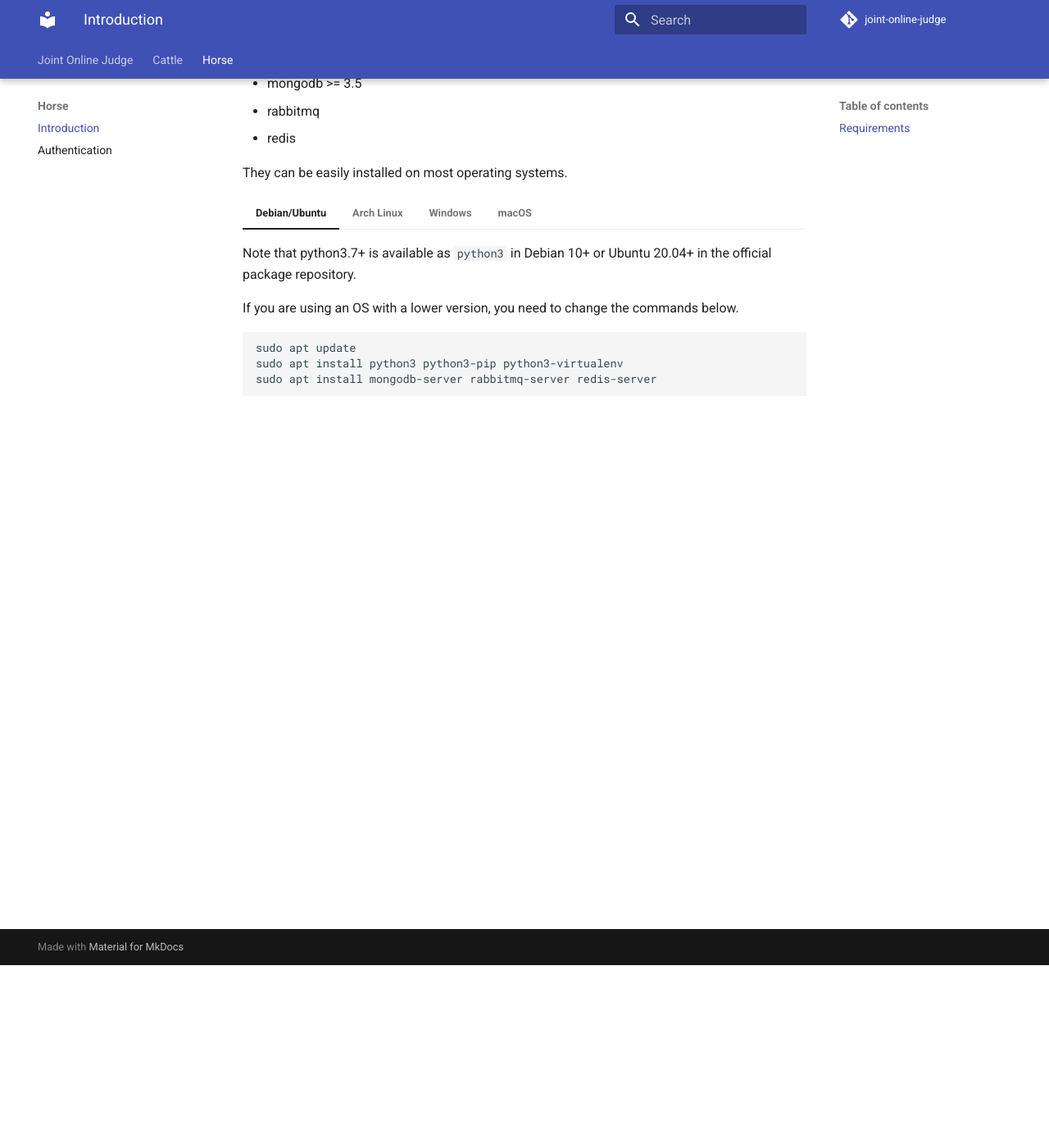
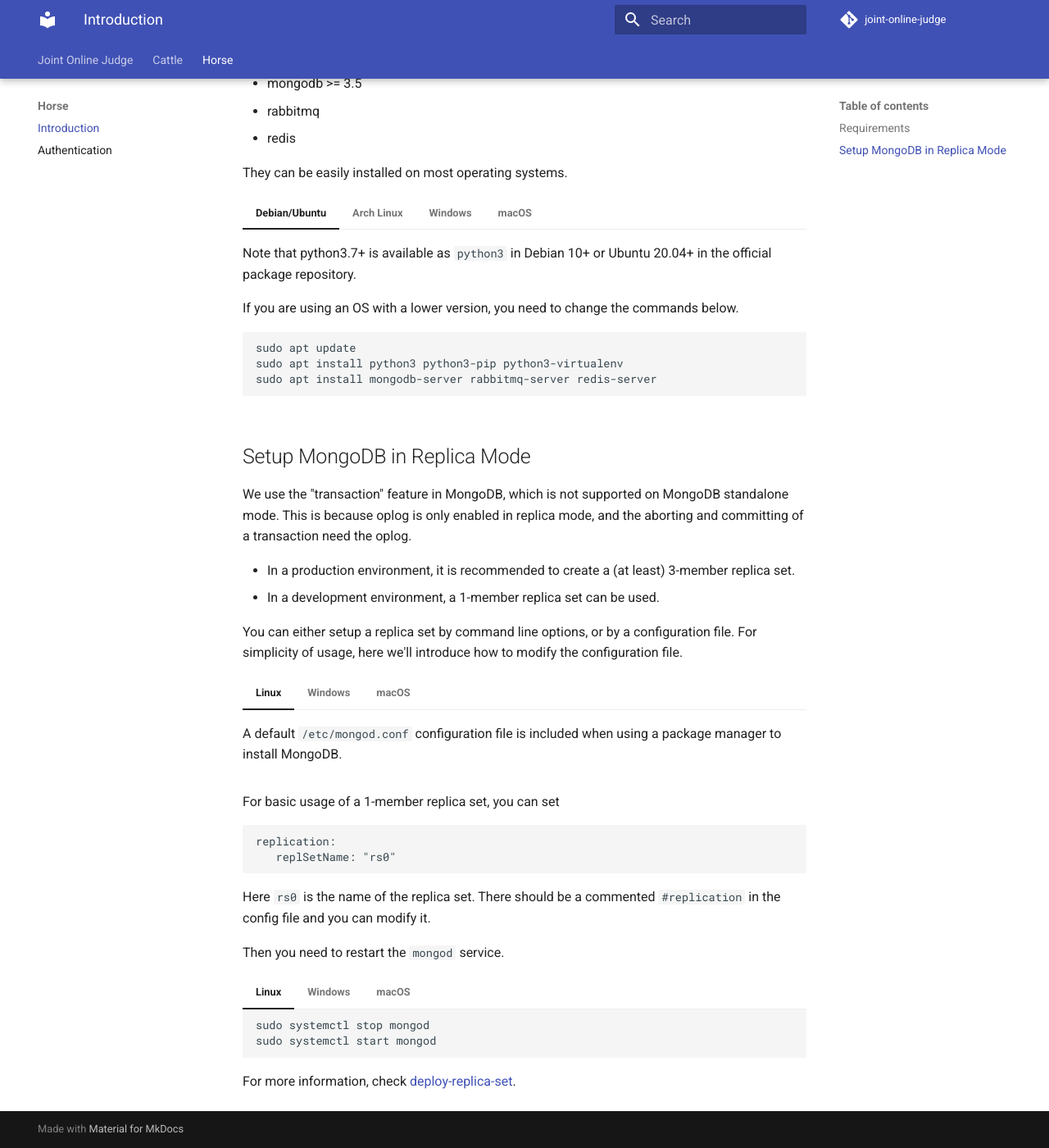
Before and after one commit to joint-online-judge/joint-online-judge.github.io, an MkDocs documentation site: the page built from docs/horse/index.md, in a window 1280 px wide and 1400 px high, scrolled down 223 px. Shown: the whole window at 82% size. Built offline with MkDocs 1.6.1 and Material for MkDocs 9.7.7, drawn with Linux system fonts in a browser that asks for light colours.

Commit message:
mongodb replica set

````diff
--- a/docs/horse/index.md
+++ b/docs/horse/index.md
@@ -74,3 +74,52 @@ They can be easily installed on most operating systems.
     brew services start redis
     brew services start rabbitmq
     ```
+
+## Setup MongoDB in Replica Mode
+
+We use the "transaction" feature in MongoDB, which is not supported on MongoDB standalone mode. This is because oplog is only enabled in replica mode, and the aborting and committing of a transaction need the oplog.
+
++ In a production environment, it is recommended to create a (at least) 3-member replica set.
++ In a development environment, a 1-member replica set can be used.
+
+You can either setup a replica set by command line options, or by a configuration file. For simplicity of usage, here we'll introduce how to modify the configuration file.
+
+=== "Linux"
+    A default `/etc/mongod.conf` configuration file is included when using a package manager to install MongoDB.
+
+=== "Windows"
+    A default `<install directory>/bin/mongod.cfg` configuration file is included during the installation.
+
+=== "macOS"
+    A default `/usr/local/etc/mongod.conf` configuration file is included when installing from MongoDB’s official Homebrew tap.
+
+For basic usage of a 1-member replica set, you can set
+
+```text
+replication:
+   replSetName: "rs0"
+```
+
+Here `rs0` is the name of the replica set. There should be a commented `#replication` in the config file and you can modify it.
+
+Then you need to restart the `mongod` service.
+
+=== "Linux"
+    ```bash
+    sudo systemctl stop mongod
+    sudo systemctl start mongod
+    ```
+
+=== "Windows"
+    ```powershell
+    net stop MongoDB
+    net start MongoDB
+    ```
+
+=== "macOS"
+    ```bash
+    brew services stop mongodb-community
+    brew services start mongodb-community
+    ```
+
+For more information, check [deploy-replica-set](https://docs.mongodb.com/manual/tutorial/deploy-replica-set/){target=_blank}.
````
